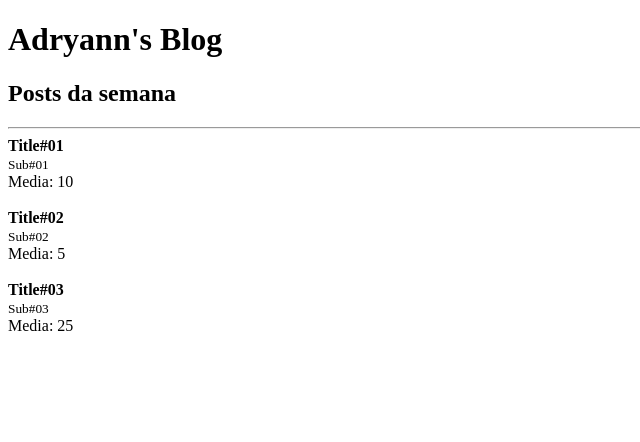
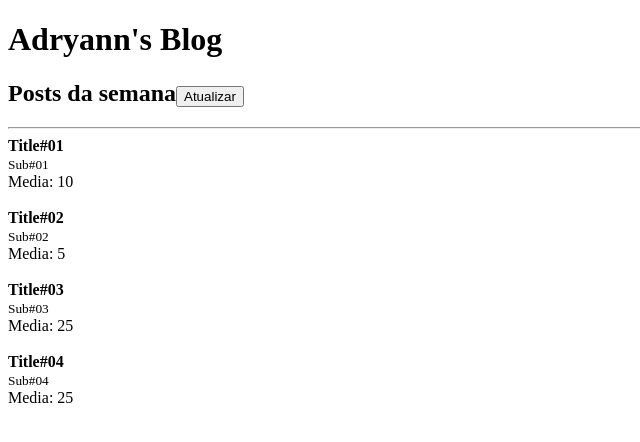
Before and after one commit to Layonzera/fundamentos-react, a React app: page / in a window 1280 px wide. Shown: the top 442 px of the page, without its empty margins (0-640 px from the left). Built offline with nearby package versions, Linux system fonts and the light colour scheme; the HTML template or start-up script is replaced by a standard one.

Commit message:
:test_tube: test: learning how use useState and how/when use prevState

```diff
--- a/src/App.js
+++ b/src/App.js
@@ -1,19 +1,37 @@
-import React from "react";
+import React, { useState } from "react";
 
 import { Post } from "./Post";
 import { Header } from "./Header";
 
-const posts = [
-  { title: 'Title#01', subtitle: 'Sub#01', likes: 20 },
-  { title: 'Title#02', subtitle: 'Sub#02', likes: 10 },
-  { title: 'Title#03', subtitle: 'Sub#03', likes: 50 },
-]
+export function App() {
+  const [posts, setPosts] = useState([
+    { id: Math.random(), title: 'Title#01', subtitle: 'Sub#01', likes: 20 },
+    { id: Math.random(), title: 'Title#02', subtitle: 'Sub#02', likes: 10 },
+    { id: Math.random(), title: 'Title#03', subtitle: 'Sub#03', likes: 50 },
+    { id: Math.random(), title: 'Title#04', subtitle: 'Sub#04', likes: 50 },
+  ]);
 
-export function App() {
+  function handleRefresh() {
+    setTimeout(() => {
+      setPosts((prevState) => [
+        ...prevState,
+        {
+          id: Math.random(),
+          title: `Title#0${prevState.length + 1}`,
+          subtitle: `Sub#0${prevState.length + 1}`,
+          likes: 50,
+        },
+      ]);
+    }, 2000)
+  }
+
   return (
     <>
       <Header>
-        <h2>Posts da semana</h2>
+        <h2>
+          Posts da semana
+          <button onClick={handleRefresh}>Atualizar</button>
+        </h2>
       </Header>
 
       <hr />
@@ -21,7 +39,7 @@
       {
         posts.map((post) => (
           <Post
-            key={post.title}
+            key={post.id}
             likes={post.likes}
             post={{
               title: post.title,
```
